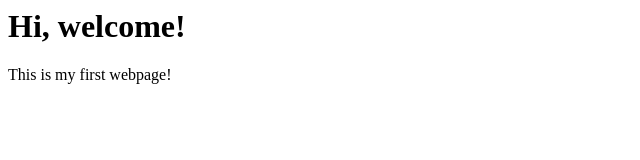
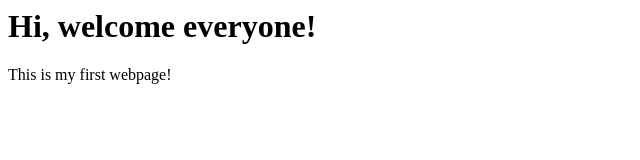
Before and after one commit to rice0069/mtm6130-demo, a plain HTML site: page index.html in a window 1280 px wide. Shown: the whole page, without its empty margins (0-640 px from the left). Drawn offline with Linux system fonts and the light colour scheme.

Commit message:
adds new word to document

```diff
--- a/index.html
+++ b/index.html
@@ -1,3 +1,3 @@
-<h1>Hi, welcome!</h1>
+<h1>Hi, welcome everyone!</h1>
 
 <p>This is my first webpage!</p>
```
